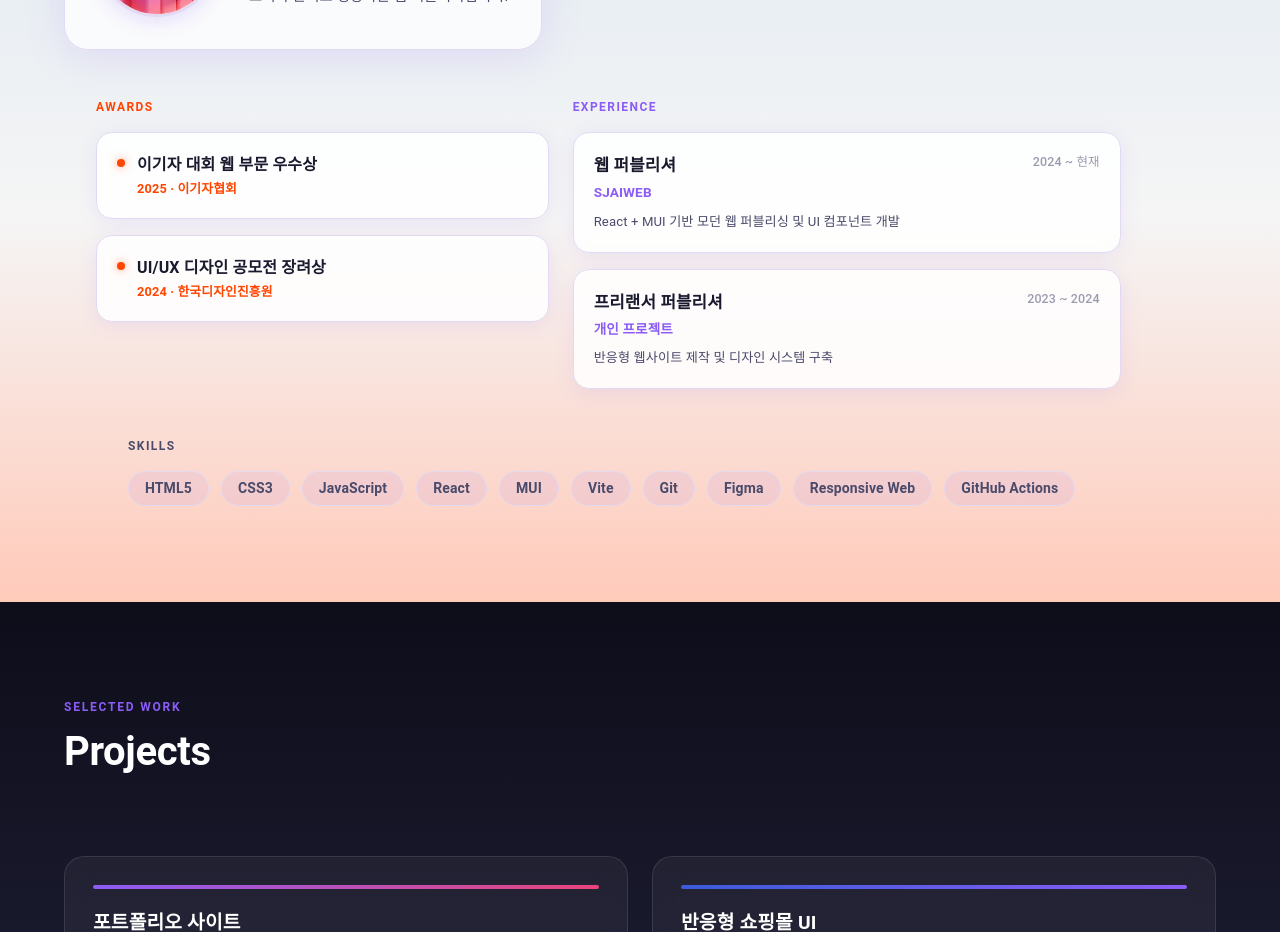
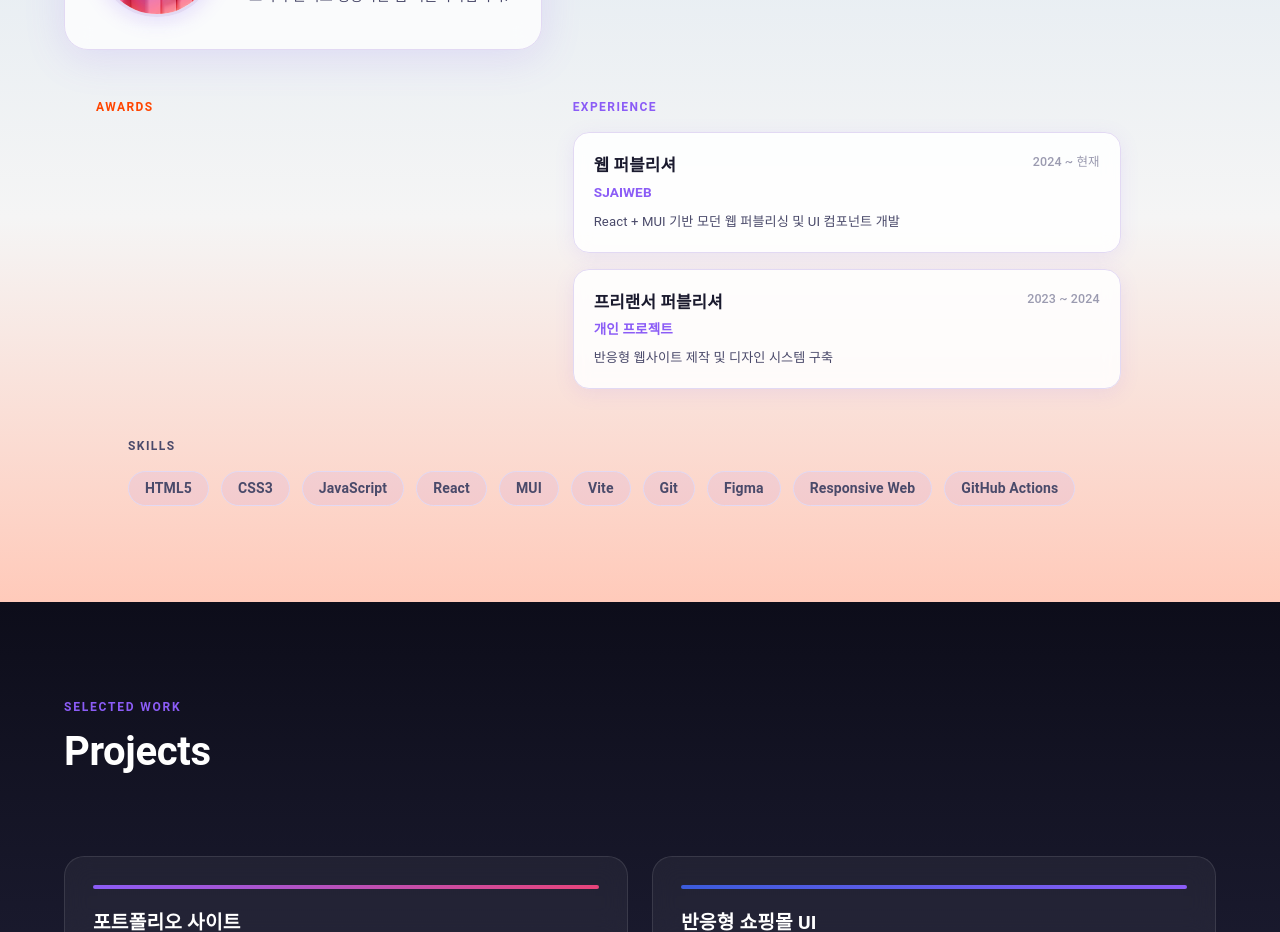
Before and after one commit to sujung0708/SJAIWEB, a React (Vite) app in the folder lecture1/portfolio/: page / in a window 1280 px wide. Shown: the part 1160-2092 px from the top of the page. Built offline with nearby package versions, Linux system fonts and the light colour scheme.

Commit message:
포트폴리오: Awards 내역 비우기
Co-Authored-By: Claude Sonnet 4.6 <noreply@anthropic.com>

```diff
--- a/lecture1/portfolio/src/components/sections/profile-section.jsx
+++ b/lecture1/portfolio/src/components/sections/profile-section.jsx
@@ -8,10 +8,7 @@ import SkillTag from '../ui/skill-tag';
 import useScrollTrigger from '../../hooks/use-scroll-trigger';
 
 /** ── 데이터 ── */
-const AWARDS = [
-  { title: '이기자 대회 웹 부문 우수상', date: '2025', org: '이기자협회' },
-  { title: 'UI/UX 디자인 공모전 장려상', date: '2024', org: '한국디자인진흥원' },
-];
+const AWARDS = [];
 
 const CAREERS = [
   {
```
